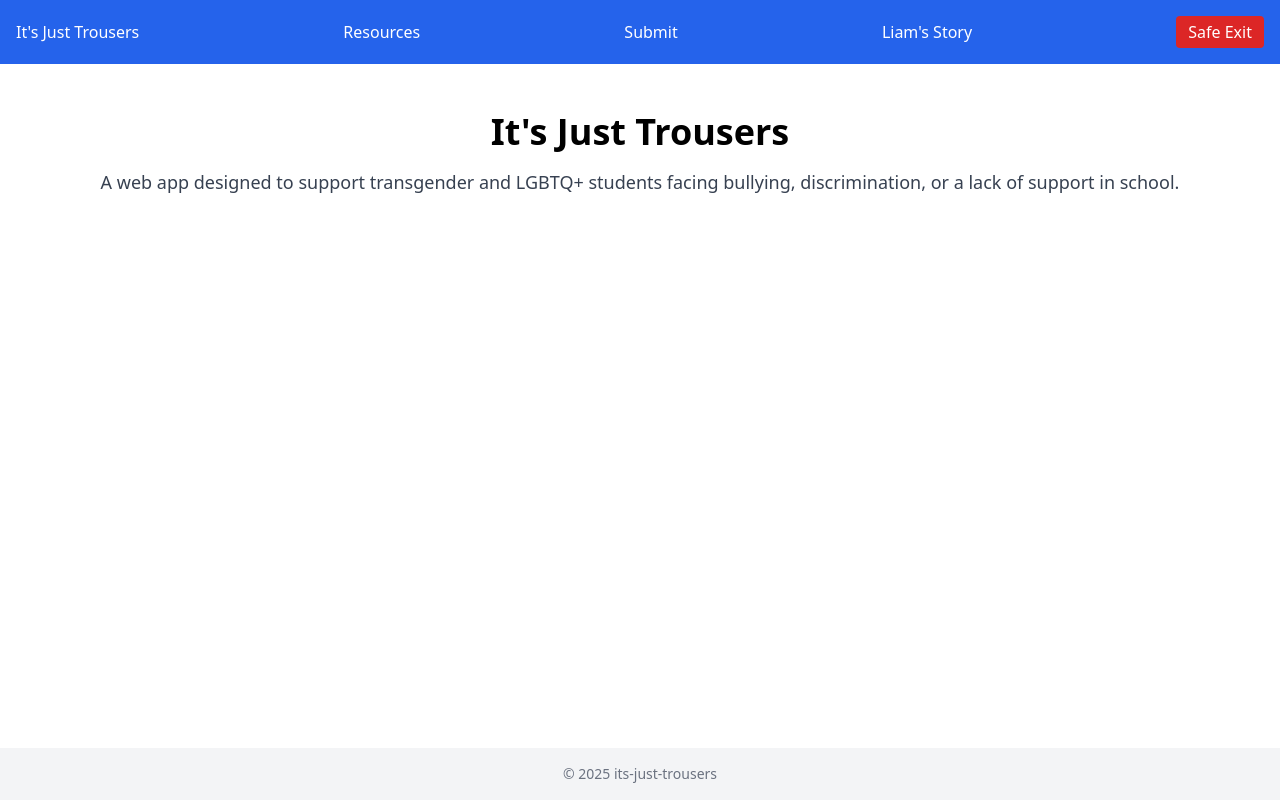
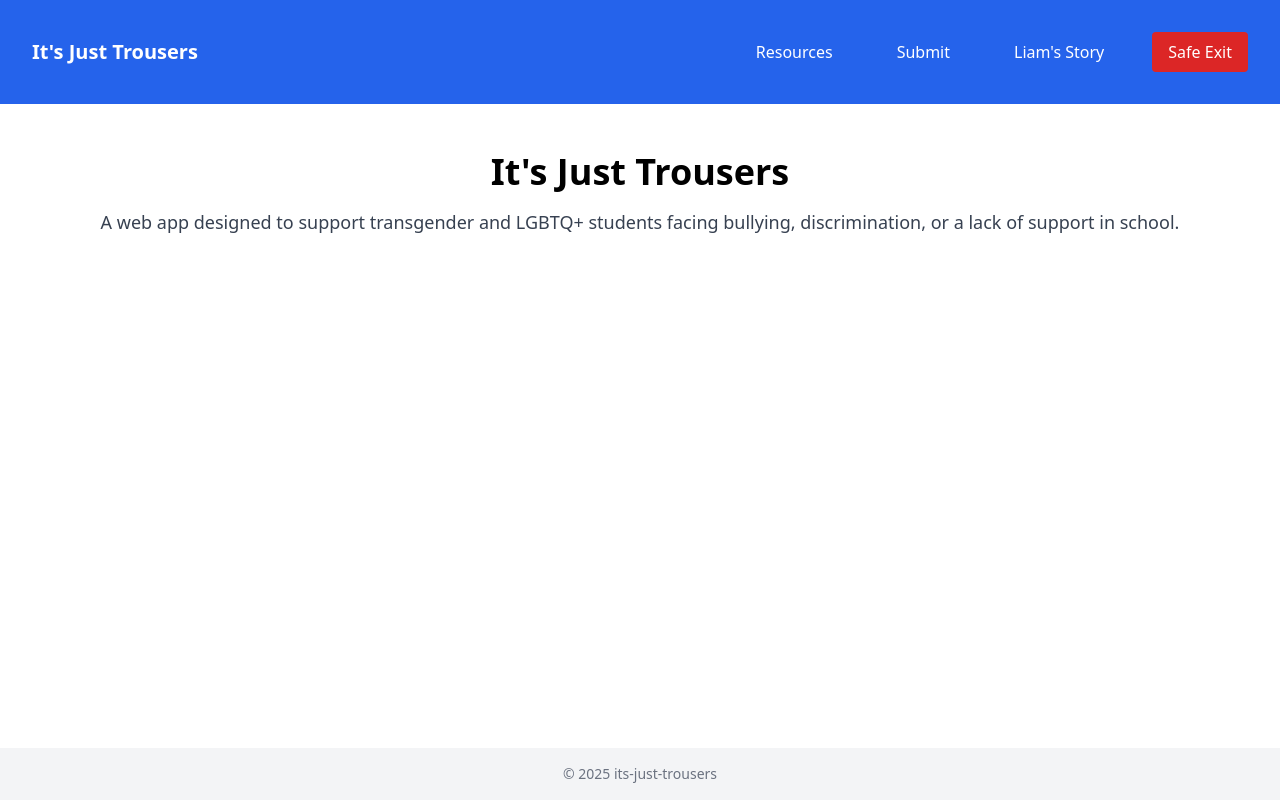
Before and after one commit to kasiawalsh/its-just-trousers, a React (Vite) app: page / in a window 1280 px wide. Built offline with nearby package versions, Linux system fonts and the light colour scheme.

Commit message:
Added Navbar component, updated menu on mobile

```diff
--- a/src/App.tsx
+++ b/src/App.tsx
@@ -1,26 +1,16 @@
-import { BrowserRouter as Router, Routes, Route, Link } from "react-router-dom";
+import { BrowserRouter as Router, Routes, Route } from "react-router-dom";
 import Home from "./pages/Home";
 import Resources from "./pages/Resources";
 import Submit from "./pages/Submit";
 import LiamsStory from "./pages/LiamsStory";
+import Navbar from "./components/Navbar";
 
 function App() {
   return (
     <Router>
       <div className="min-h-screen flex flex-col">
         <header className="bg-blue-600 text-white p-4">
-          <nav className="flex justify-between items-center">
-            <Link to="/" className="hover:underline">It's Just Trousers</Link>
-            <Link to="/resources" className="hover:underline">Resources</Link>
-            <Link to="/submit" className="hover:underline">Submit</Link>
-            <Link to="/liams-story" className="hover:underline">Liam's Story</Link>
-            <a
-              href="https://www.google.com" // Use a safe exit redirect of your choice
-              className="bg-red-600 hover:bg-red-700 text-white px-3 py-1 rounded"
-              target="_blank"
-              rel="noopener noreferrer"
-            >Safe Exit</a>
-          </nav>
+          <Navbar />
         </header>
         <main className="flex-grow p-4">
         <Routes>
--- /dev/null
+++ b/src/components/Navbar.tsx
@@ -0,0 +1,76 @@
+import { useState } from "react";
+import { Link } from "react-router-dom";
+
+export default function Navbar() {
+  const [isOpen, setIsOpen] = useState(false);
+
+  return (
+    <header className="bg-blue-600 text-white p-4">
+      <nav className="flex justify-between items-center">
+        <Link to="/" className="hover:underline font-bold text-xl">
+          It's Just Trousers
+        </Link>
+
+        {/* Hamburger button - visible only below sm (mobile) */}
+        <button
+          className="sm:hidden"
+          onClick={() => setIsOpen(!isOpen)}
+          aria-label="Toggle menu"
+        >
+          {/* Simple hamburger icon (3 bars) */}
+          <div className="space-y-1">
+            <span className="block w-6 h-0.5 bg-white"></span>
+            <span className="block w-6 h-0.5 bg-white"></span>
+            <span className="block w-6 h-0.5 bg-white"></span>
+          </div>
+        </button>
+
+        {/* Menu */}
+        <ul
+          className={`flex-col sm:flex-row sm:flex gap-4 sm:gap-8 absolute sm:static left-0 top-16 w-full sm:w-auto bg-blue-600 sm:bg-transparent transition-all duration-300 ${
+            isOpen ? "flex" : "hidden"
+          }`}
+        >
+          <li>
+            <Link
+              to="/resources"
+              className="block px-4 py-2 hover:underline"
+              onClick={() => setIsOpen(false)}
+            >
+              Resources
+            </Link>
+          </li>
+          <li>
+            <Link
+              to="/submit"
+              className="block px-4 py-2 hover:underline"
+              onClick={() => setIsOpen(false)}
+            >
+              Submit
+            </Link>
+          </li>
+          <li>
+            <Link
+              to="/liams-story"
+              className="block px-4 py-2 hover:underline"
+              onClick={() => setIsOpen(false)}
+            >
+              Liam's Story
+            </Link>
+          </li>
+          <li>
+            <a
+              href="https://www.google.com"
+              className="block px-4 py-2 bg-red-600 hover:bg-red-700 rounded text-center flex items-center justify-center"
+              target="_blank"
+              rel="noopener noreferrer"
+              onClick={() => setIsOpen(false)}
+            >
+              Safe Exit
+            </a>
+          </li>
+        </ul>
+      </nav>
+    </header>
+  );
+}
```
Also changed, not shown: src/components/ResourceCard.tsx (added).
